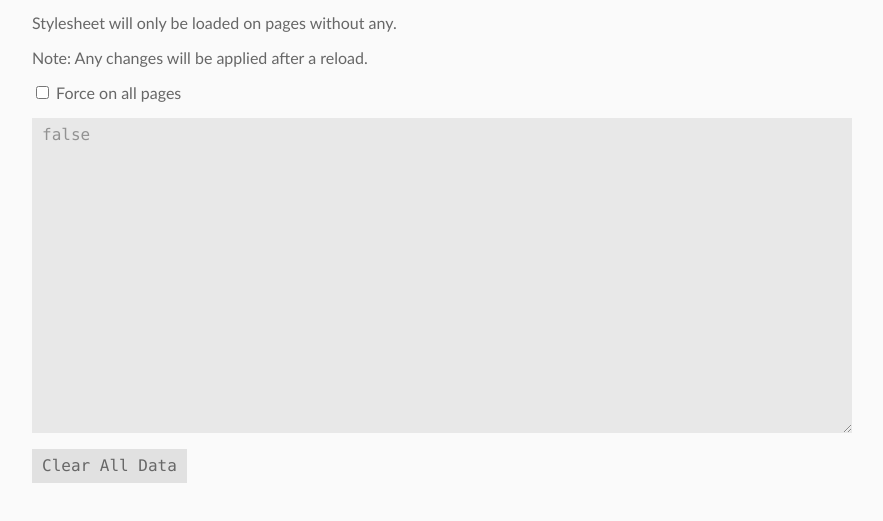
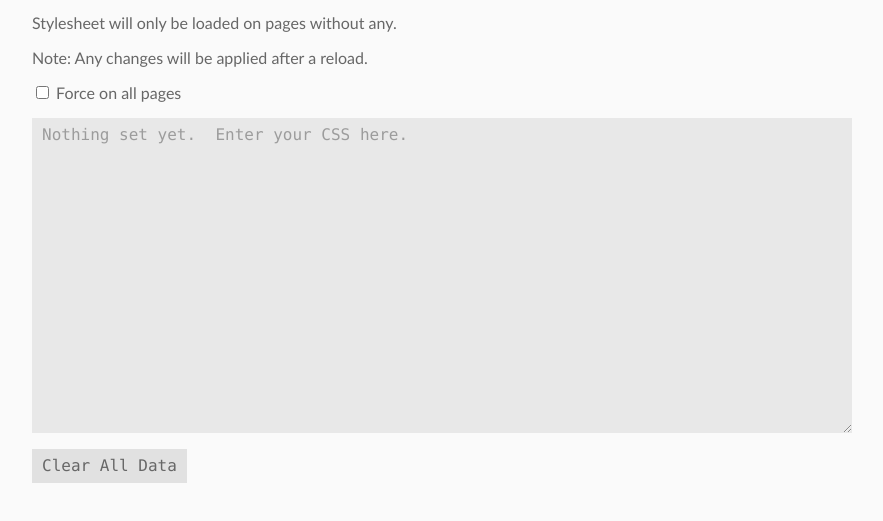
Before and after one commit to hvlck/learning, a browser extension: page src/index.html in a window 1280 px wide. Shown: the part 111-632 px from the top of the page, without its empty margins (208-1091 px from the left). Drawn offline with Linux system fonts and the light colour scheme.

Commit message:
fix: options textarea default being "false"
+ Fixed the options textarea displaying the value, "false," if there was no stored value

```diff
--- a/src/index.html
+++ b/src/index.html
@@ -17,7 +17,7 @@
         <form>
             <input id="always-run" type="checkbox" />
             <label>Force on all pages</label>
-            <textarea placeholder="Enter Custom CSS here..."></textarea>
+            <textarea placeholder="Nothing set yet.  Enter your CSS here."></textarea>
             <input id="clear-data" type="button" value="Clear All Data" />
         </form>
         <script src="update-options.js"></script>
--- a/src/update-options.js
+++ b/src/update-options.js
@@ -18,7 +18,9 @@ window.addEventListener('load', function() {
 // Automatically updates form elements with related data
 function setContentToStoredData() {
     document.getElementById('always-run').checked = data.alwaysOn;
-    document.querySelector('textarea').value = data.style;
+    if (data.style) {
+        document.querySelector('textarea').value = data.style;
+    } else { document.querySelector('textarea').value = `` }
     data.alwaysOn ? displayStatus('Stylesheet will be loaded on every page.') : displayStatus('Stylesheet will only be loaded on pages without any.');
 }
 
```
